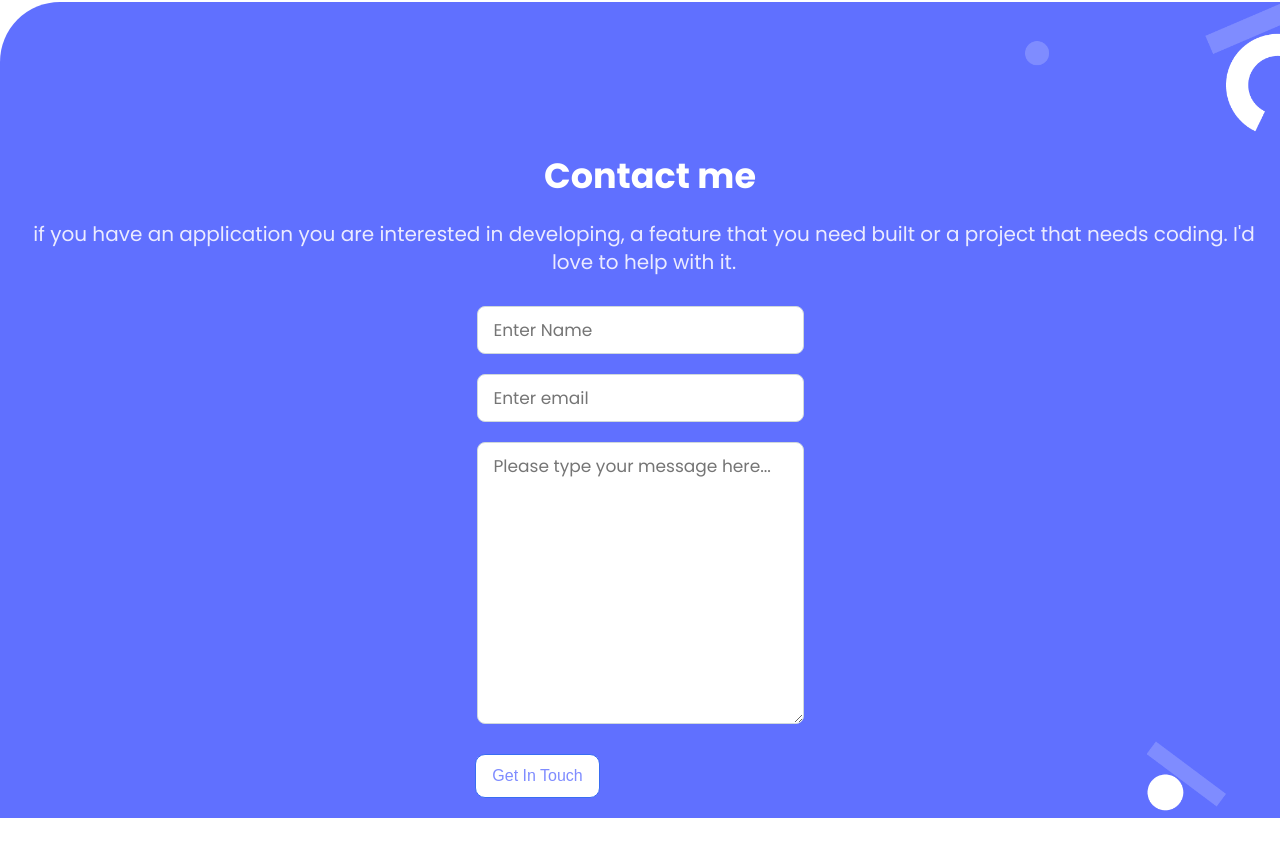
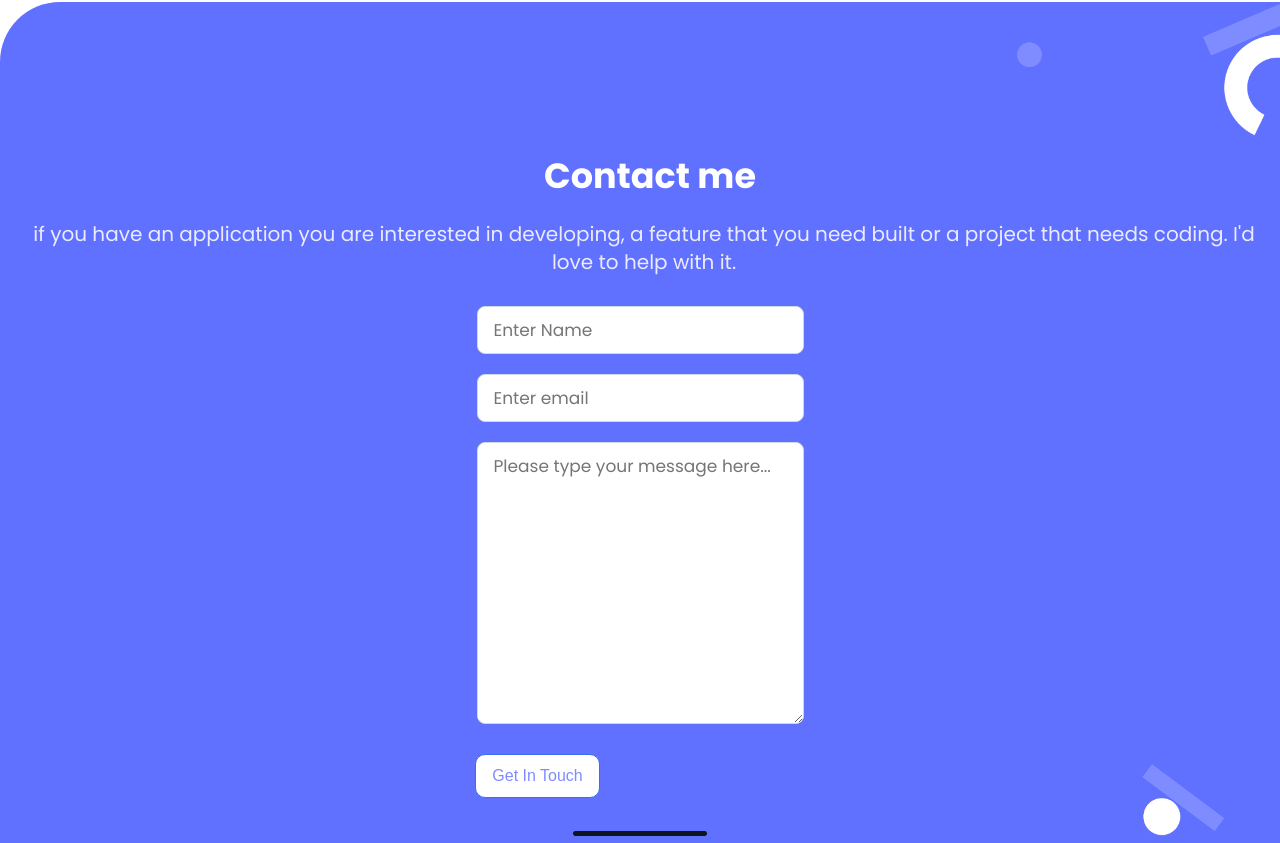
Before and after one commit to richy4dev/My-Personal-Portfolio, a website: page index.html in a window 1280 px wide. Shown: the part 7389-8232 px from the top of the page. Before the commit the page ends 8207 px from the top, so only its background shows below. Drawn offline with Linux system fonts and the light colour scheme.

Commit message:
Optional Changes

```diff
--- a/index.html
+++ b/index.html
@@ -427,6 +427,12 @@
               type="submit"
               class="button button-enabled contact-button">Get In Touch
             </button>
+            <div= class="Bottom-line">
+                  <img
+                    src="Image/Shape.png"
+                    alt="Medium icon"
+                  />
+            </div>
       </form>
     </footer>
   </body>
```
Also changed, not shown: Home Indicator/Shape.png (added), Image/Home Indicator/Shape.png (added), Image/Shape.png (added), README.md.
